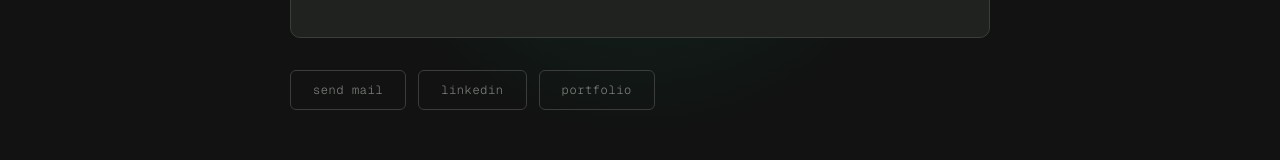
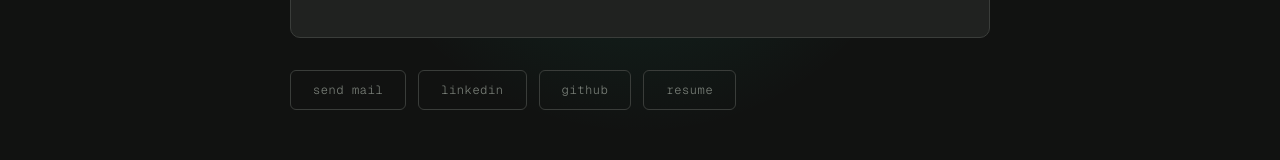
Before and after one commit to gulbadinhasan/portfolio, a React (Vite) app: page / in a window 1280 px wide. Shown: the part 6107-6267 px from the top of the page. Built offline with nearby package versions, Linux system fonts and the light colour scheme.

Commit message:
update my details

```diff
--- a/src/App.jsx
+++ b/src/App.jsx
@@ -938,8 +938,9 @@ function Contact() {
         <div style={{ display:"flex", flexWrap:"wrap", gap:12 }}>
           {[
             { label:"send mail",   href:"mailto:gulbadinhasan1@gmail.com" },
-            { label:"linkedin",    href:"https://linkedin.com/in/gulbadin-hasan" },
-            { label:"portfolio",   href:"https://gulbadin-hasan.dev" },
+            { label:"linkedin",    href:"https://linkedin.com/in/gulbadinhasan" },
+            { label:"github",   href:"https://github.com/gulbadinhasan" },
+            { label:"resume",  href:"/portfolio/Gulbadin_Hasan_CV.pdf",}
           ].map(l => <ContactBtn key={l.label} {...l} />)}
         </div>
       </div>
```
